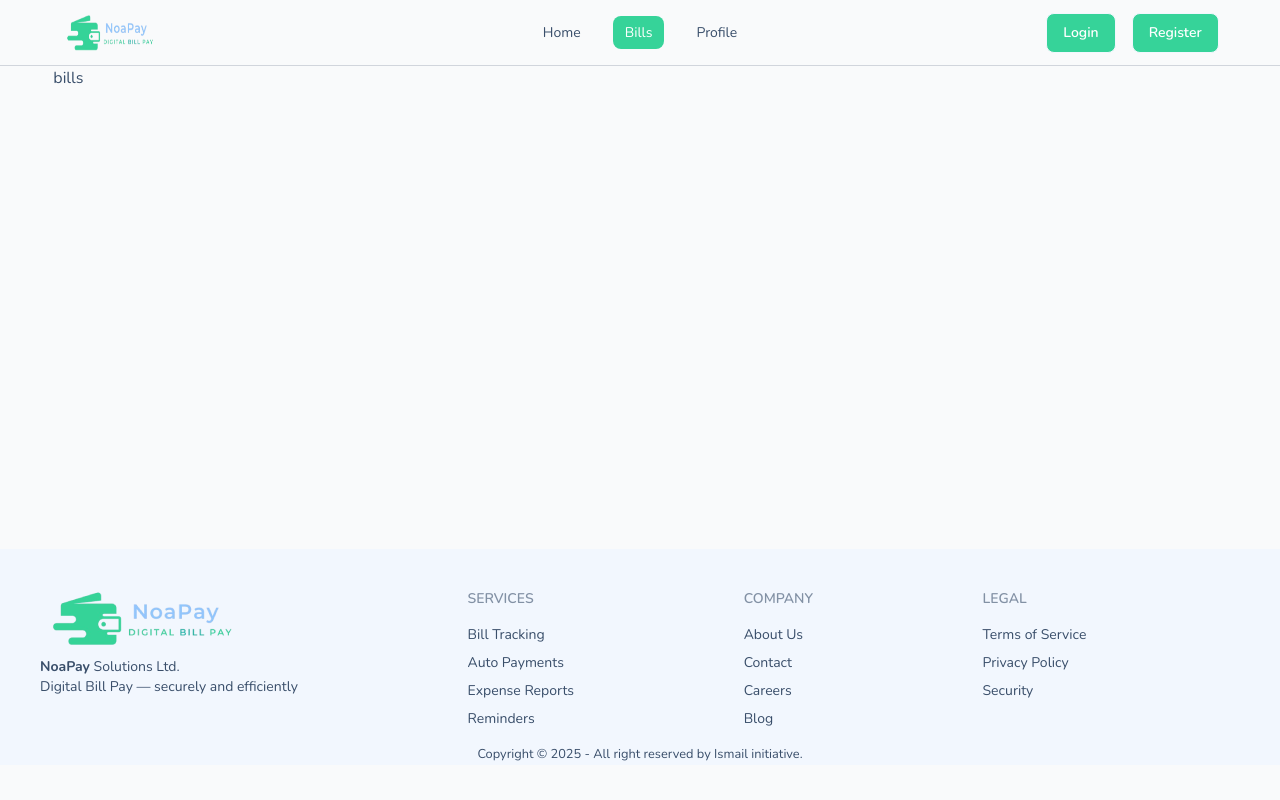
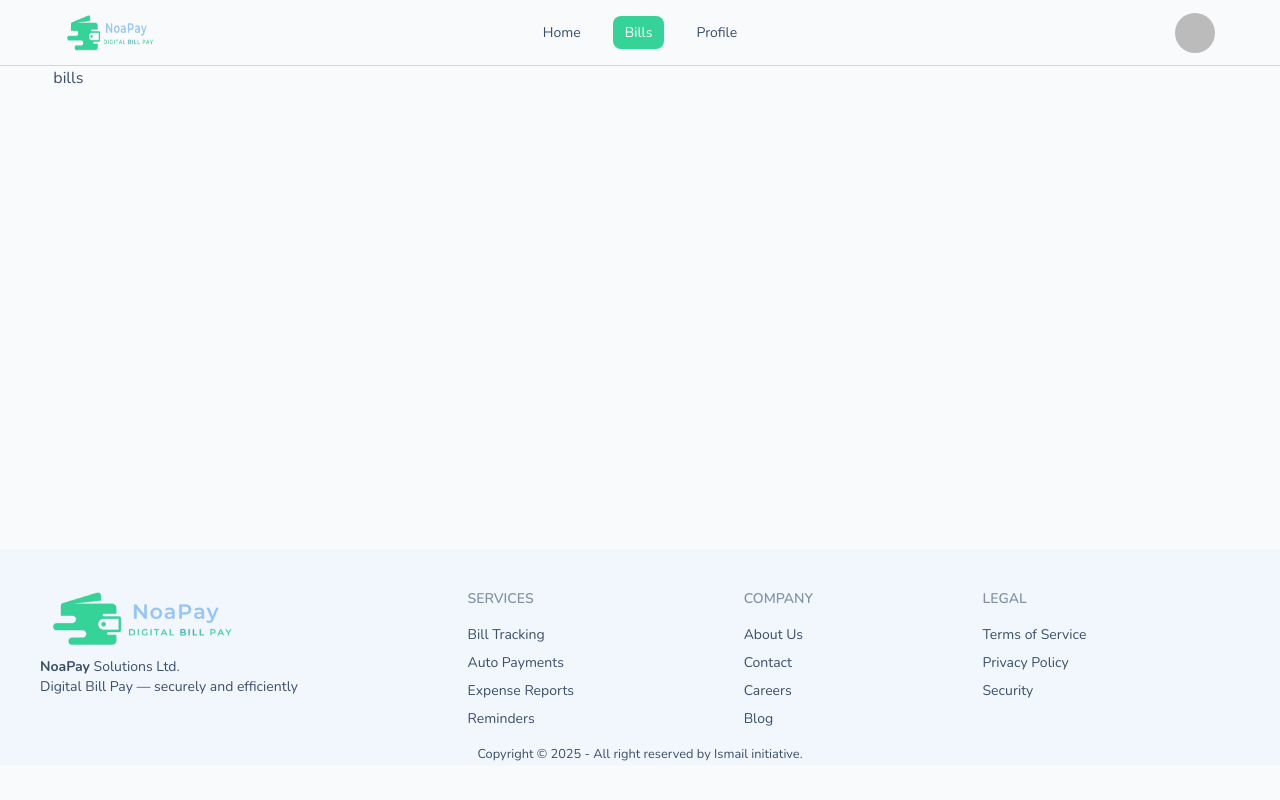
Before and after one commit to ismail-dev-code/noapay, a React (Vite) app: page /bills in a window 1280 px wide. Built offline with nearby package versions, Linux system fonts and the light colour scheme; no server answers; sample sign-in values are in the browser's storage.

Commit message:
feat: user log in + log out

```diff
--- a/src/components/Navbar.jsx
+++ b/src/components/Navbar.jsx
@@ -1,8 +1,21 @@
-import React from "react";
+import React, { use } from "react";
 import { Link, NavLink } from "react-router";
 import logoImg from "../assets/noapay-logo.png";
+import userImg from "../assets/user.png";
+import { AuthContext } from "../provider/AuthProvider";
 
 const Navbar = () => {
+  const { user, logOut } = use(AuthContext);
+  console.log(user);
+  const handleLogOut = () => {
+    logOut()
+      .then(() => {
+        alert("you have successfully log out.");
+      })
+      .catch((error) => {
+        alert(error);
+      });
+  };
   const links = (
     <>
       <li>
@@ -50,19 +63,51 @@ const Navbar = () => {
             </ul>
           </div>
           <Link to={"/"}>
-          <img className="hidden md:block h-10 w-24" src={logoImg} alt="logo" />
+            <img
+              className="hidden md:block h-10 w-24"
+              src={logoImg}
+              alt="logo"
+            />
           </Link>
         </div>
         <div className="navbar-center hidden lg:flex">
           <ul className="menu menu-horizontal px-1">{links}</ul>
         </div>
         <div className="navbar-end">
-        <Link to={"/login"} className="btn bg-success mr-4 text-white">
+          <div className="nav-btn flex gap-5">
+            {user ? (
+              <div className="dropdown dropdown-end">
+                <div tabIndex={0} role="button" className="m-1">
+                  <img
+                    className="w-10 rounded-full cursor-pointer"
+                    src={`${user.photoURL ? user.photoURL : userImg}`}
+                    alt="Img"
+                  />
+                </div>
+
+                <ul
+                  tabIndex={0}
+                  className="dropdown-content menu bg-base-100 rounded-box z-1 w-52 p-2 shadow-sm"
+                >
+                  <li>
+                    <button>credits: 11000</button>
+                  </li>
+                  <li>
+                    <button onClick={handleLogOut}>Logout</button>
+                  </li>
+                </ul>
+              </div>
+            ) : (
+              <>
+                <Link to={"/login"} className="btn text-white btn-success">
                   Login
                 </Link>
-        <Link to={"/register"} className="btn bg-success text-white">
+                <Link to={"/register"} className="btn btn-success text-white">
                   Register
                 </Link>
+              </>
+            )}
+          </div>
         </div>
       </div>
     </header>
--- a/src/provider/PrivateRoute.jsx
+++ b/src/provider/PrivateRoute.jsx
@@ -1,11 +1,19 @@
-import React from 'react';
+import React, { use } from "react";
+import { AuthContext } from "./AuthProvider";
+import { Navigate, useLocation } from "react-router";
+import Loading from "../pages/Loading";
 
-const PrivateRoute = () => {
-    return (
-        <div>
+const PrivateRoute = ({ children }) => {
+  const { user, loading } = use(AuthContext);
+  const location = useLocation();
+  if (loading) {
+    return <Loading></Loading>;
+  }
 
-        </div>
-    );
+  if (user && user?.email) {
+    return children;
+  }
+  return <Navigate state={location.pathname} to="/login"></Navigate>;
 };
 
 export default PrivateRoute;
--- a/src/routes/router.jsx
+++ b/src/routes/router.jsx
@@ -5,7 +5,7 @@ import Bills from "../pages/Bills";
 import Profile from "../pages/Profile";
 import Register from "../pages/Register";
 import Login from "../pages/Login";
-
+import PrivateRoute from "../provider/PrivateRoute";
 
 export const router = createBrowserRouter([
   {
@@ -18,11 +18,19 @@ export const router = createBrowserRouter([
       },
       {
         path: "/bills",
-        element: <Bills />,
+        element: (
+          <PrivateRoute>
+            <Bills />
+          </PrivateRoute>
+        ),
       },
       {
         path: "/profile",
-        element: <Profile />,
+        element: (
+          <PrivateRoute>
+            <Profile />
+          </PrivateRoute>
+        ),
       },
     ],
   },
```
Also changed, not shown: src/assets/user.png (added). Lines whose indentation alone changed are shown as unchanged.
